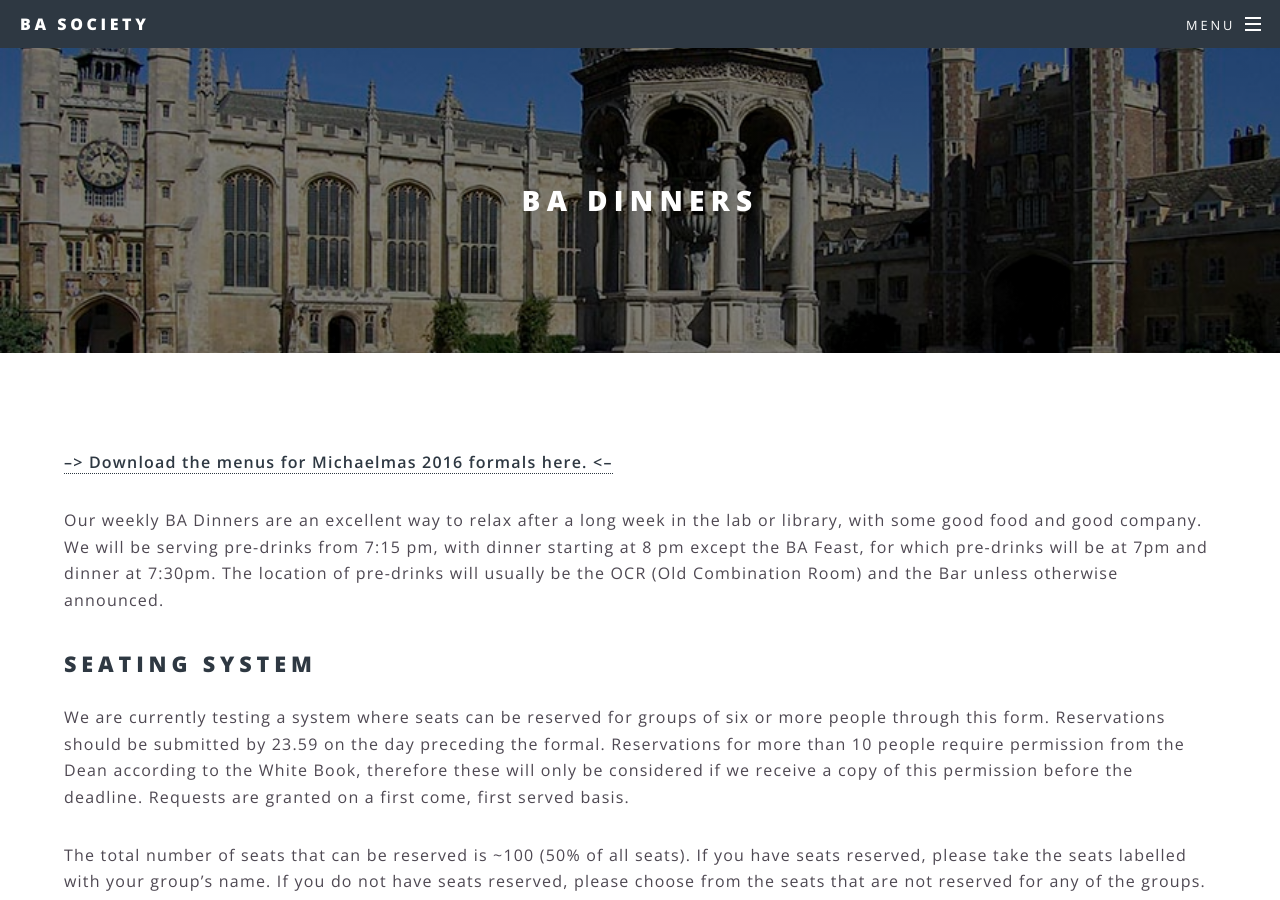
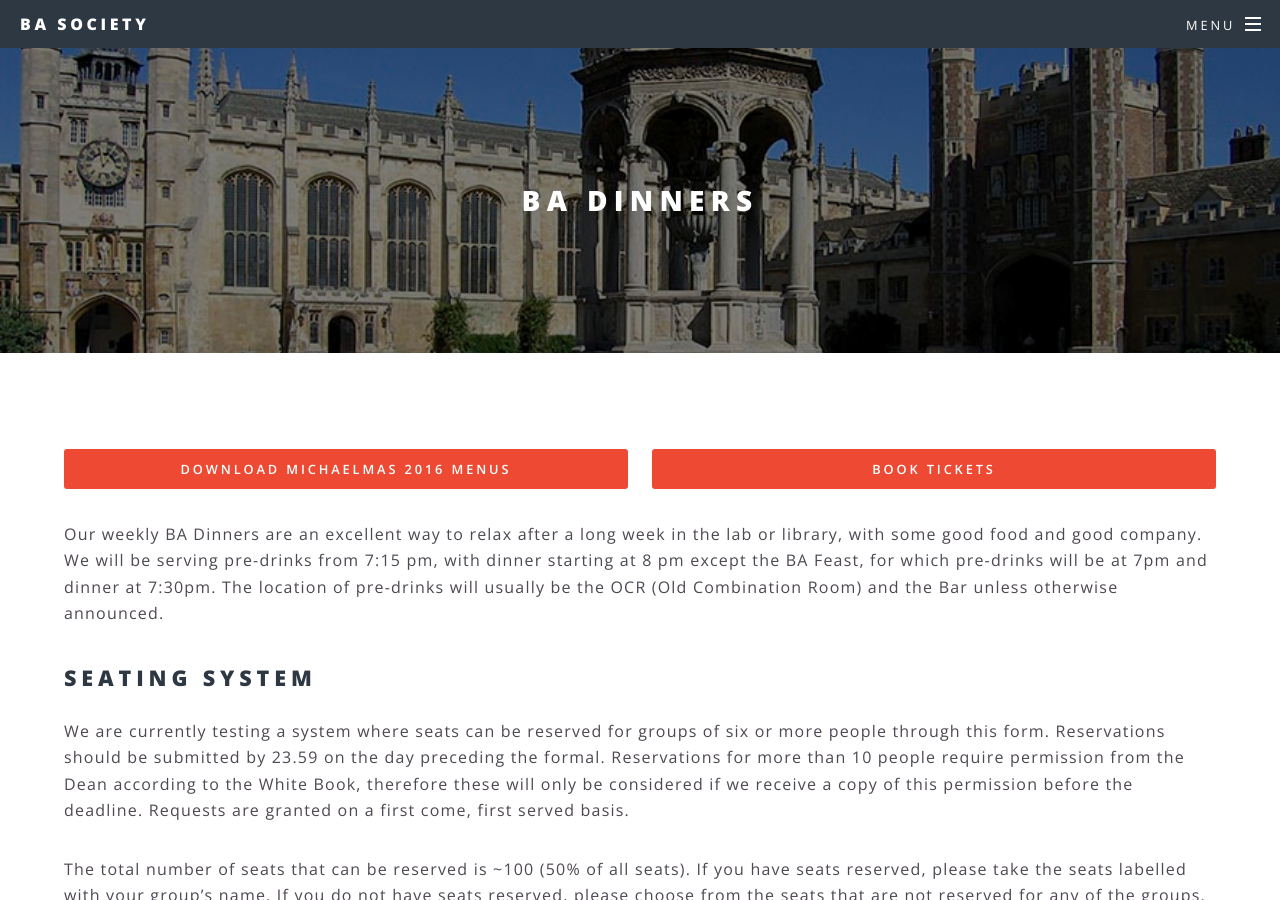
Before and after one commit to TrinityBASociety/trinitybasociety.github.io, a Jekyll site: the page built from ba-dinners/index.md, in a window 1280 px wide and 900 px high. Built offline with Jekyll 4.4.1, drawn with Linux system fonts in a browser that asks for light colours.

Commit message:
Use buttons for BA Dinner links

```diff
--- a/ba-dinners/index.md
+++ b/ba-dinners/index.md
@@ -5,7 +5,18 @@ subtitle:
 permalink: /ba-dinners/
 ---
 
-**[--> Download the menus for Michaelmas 2016 formals here. <--](http://trin-hosts.trin.cam.ac.uk/ba_society/ba_docs/2016-2017/ba_menus_mich_2016.pdf)**
+<div class="row">
+	<div class="6u 12u$(medium)">
+		<ul class="actions fit">
+			<li><a href="http://trin-hosts.trin.cam.ac.uk/ba_society/ba_docs/2016-2017/ba_menus_mich_2016.pdf" target="_blank" class="button special fit">Download Michaelmas 2016 menus</a></li>
+		</ul>
+	</div>
+	<div class="6u 12u$(medium)">
+		<ul class="actions fit">
+			<li><a href="http://shib.upay.co.uk/upaychilli?entityID=https%3a%2f%2fshib.raven.cam.ac.uk%2fshibboleth" target="_blank" class="button special fit">Book tickets</a></li>
+		</ul>
+	</div>
+</div>
 
 Our weekly BA Dinners are an excellent way to relax after a long week in the lab or library, with some good food and good company.
 We will be serving pre-drinks from 7:15 pm, with dinner starting at 8 pm except the BA Feast, for which pre-drinks will be at 7pm and dinner at 7:30pm.
```
